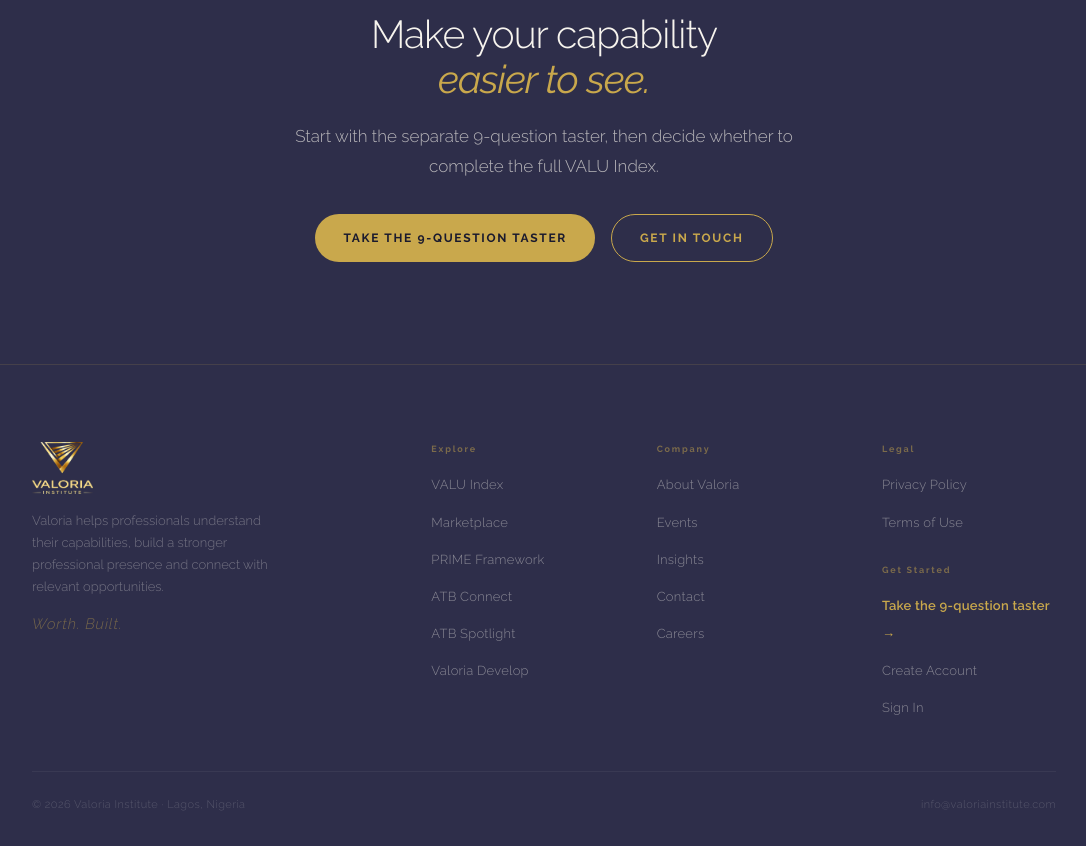
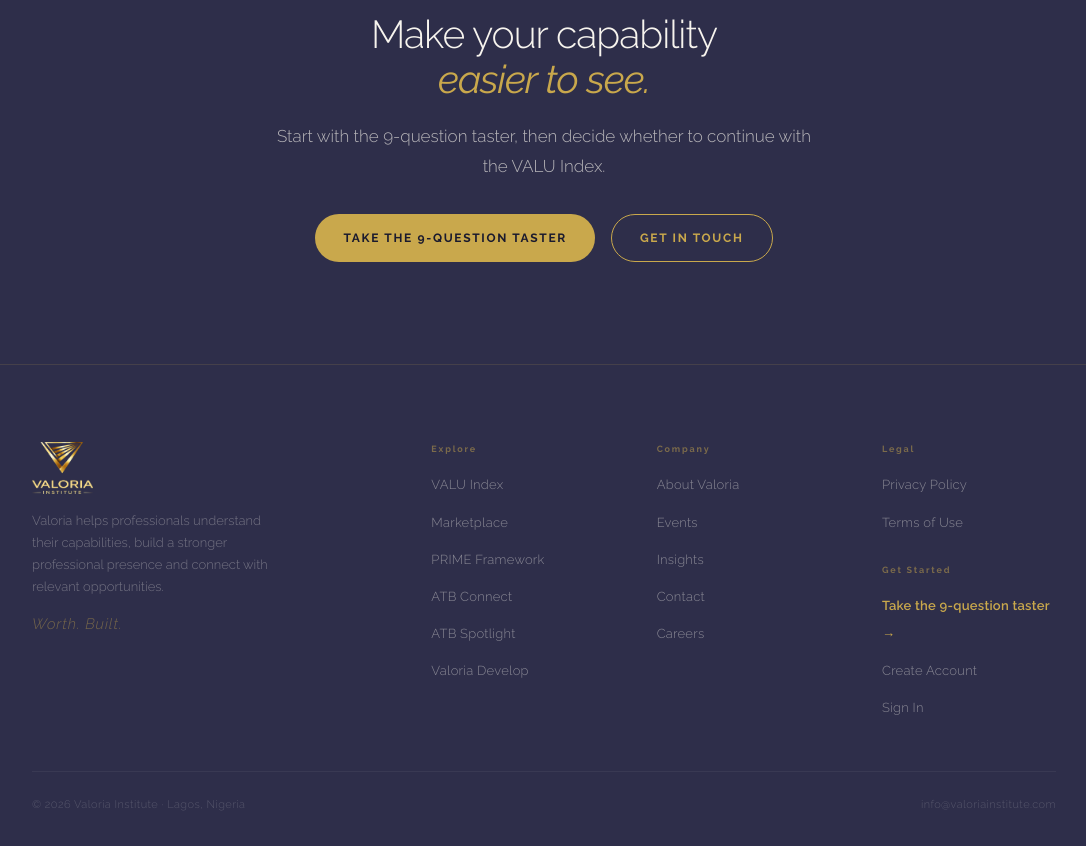
Before and after one commit to riverwayse-sudo/valoria-site, a Next.js app: page /about in a window 1280 px wide. Shown: the part 5440-6286 px from the top of the page, without its empty margins (96-1182 px from the left). Built offline with nearby package versions, Linux system fonts and the light colour scheme; no server answers.

Commit message:
copy: remove assessment-separation mechanics from public pages and legal copy

```diff
--- a/src/app/about/page.jsx
+++ b/src/app/about/page.jsx
@@ -158,7 +158,7 @@ export default function AboutPage() {
           <Reveal>
             <div className="eyebrow eyebrow-center"><div className="eyebrow-line" /><span className="eyebrow-text">WORTH. BUILT.</span><div className="eyebrow-line" /></div>
             <h2 className="section-title">Make your capability<br /><em>easier to see.</em></h2>
-            <p className="page-sub about-cta-copy">Start with the separate 9-question taster, then decide whether to complete the full VALU Index.</p>
+            <p className="page-sub about-cta-copy">Start with the 9-question taster, then decide whether to continue with the VALU Index.</p>
             <div className="page-hero-actions eyebrow-center">
               <a href={BRAND.assessmentUrl} className="btn-gold">TAKE THE 9-QUESTION TASTER</a>
               <a href="/contact-us" className="btn-outline">GET IN TOUCH</a>
```
